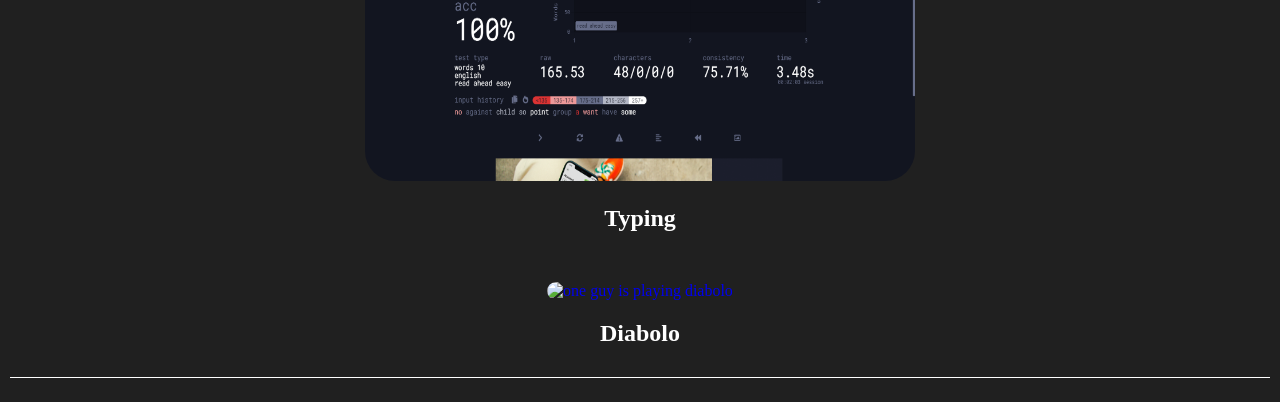
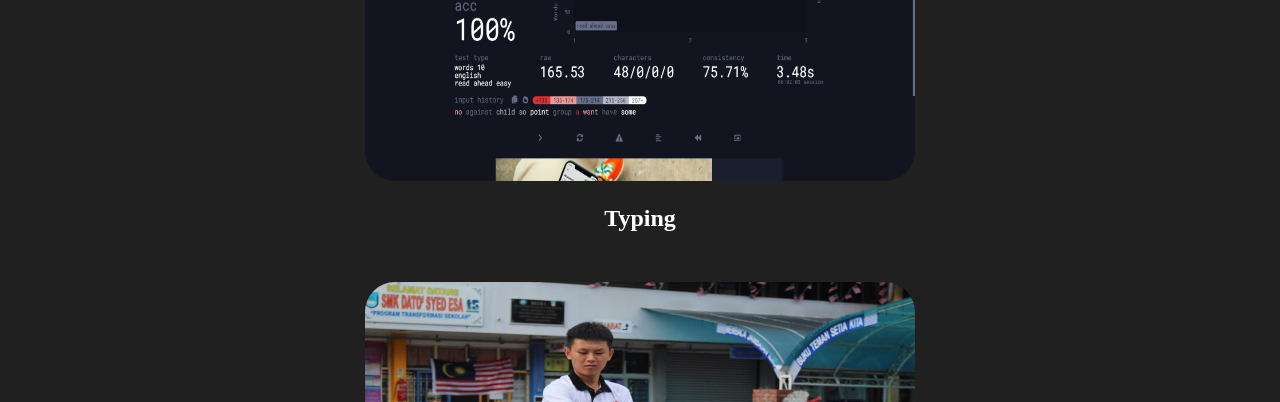
Before and after one commit to 666RED/webdev_lab_3, a plain HTML site: page hobbies.html in a window 1280 px wide. Shown: the part 1088-1490 px from the top of the page. Drawn offline with Linux system fonts and the light colour scheme; the site is published under a folder, as on GitHub Pages, so addresses that start at the root find nothing.

Commit message:
last update
all finished

```diff
--- a/hobbies.html
+++ b/hobbies.html
@@ -76,7 +76,7 @@
 			>
 				<div class="hobby-container">
 					<img
-						src="/images/diabolo.jpg"
+						src="images/diabolo.jpg"
 						alt="one guy is playing diabolo"
 						class="hobby-img"
 					/>
```
